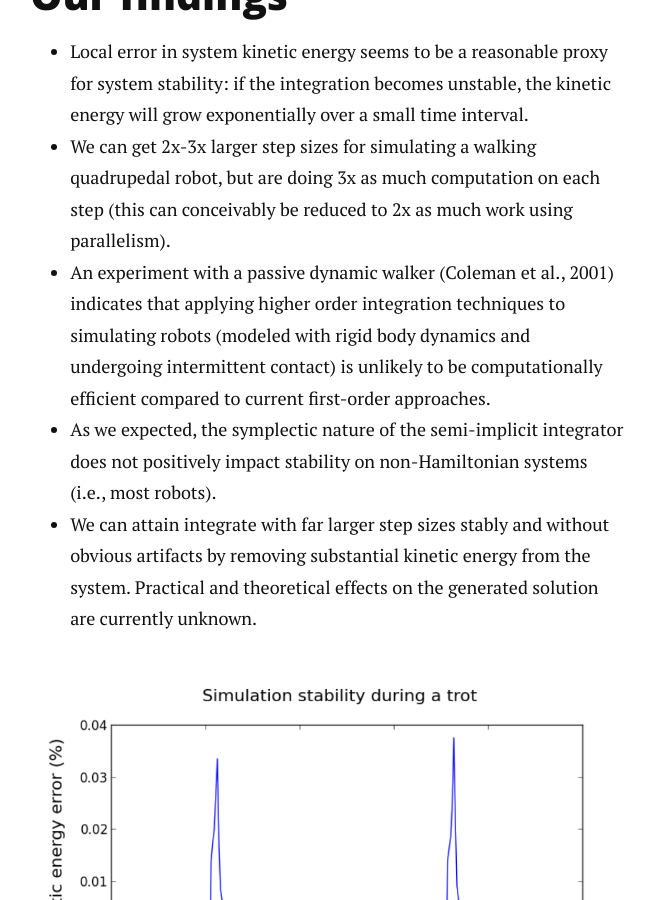
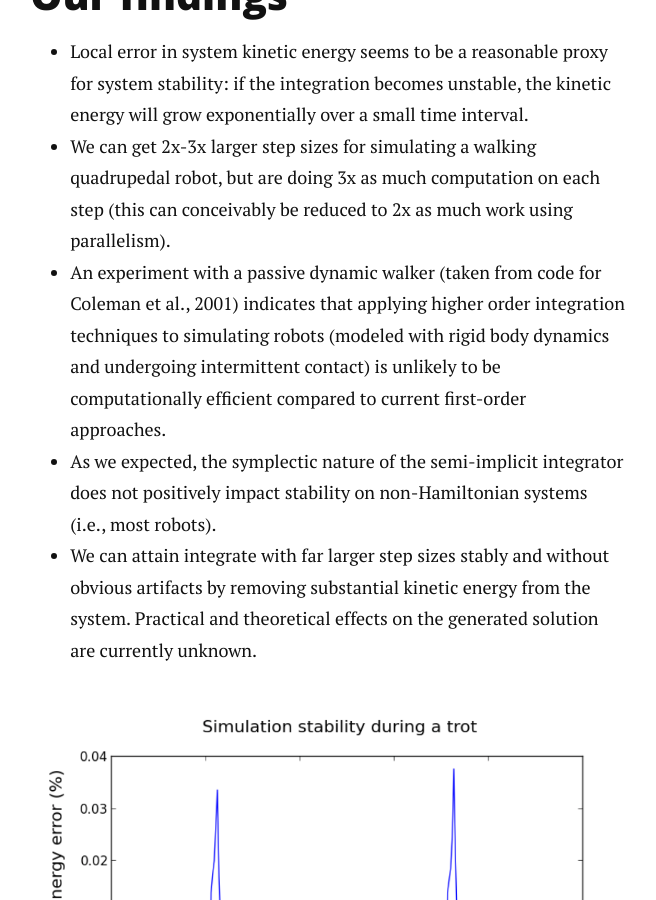
Before and after one commit to PositronicsLab/positronicslab.github.io, a Jekyll site: the page built from _posts/2015-10-18-adaptive-integration.markdown, in a window 1280 px wide and 900 px high, scrolled down 3035 px. Shown: the whole window, without its empty margins (312-968 px from the left). Built offline with Jekyll 4.4.1, drawn with Linux system fonts in a browser that asks for light colours; nearby versions of some CDN libraries; Markdown is read by kramdown in place of the engine named in the settings.

Commit message:
More updates

```diff
--- a/_posts/2015-10-18-adaptive-integration.markdown
+++ b/_posts/2015-10-18-adaptive-integration.markdown
@@ -41,7 +41,7 @@ Our research uses the approach described above and standard error control techni
 
 * Local error in system kinetic energy seems to be a reasonable proxy for system stability: if the integration becomes unstable, the kinetic energy will grow exponentially over a small time interval.
 * We can get 2x-3x larger step sizes for simulating a walking quadrupedal robot, but are doing 3x as much computation on each step (this can conceivably be reduced to 2x as much work using parallelism).
-* An experiment with a passive dynamic walker (Coleman et al., 2001) indicates that applying higher order integration techniques to simulating robots (modeled with rigid body dynamics and undergoing intermittent contact) is unlikely to be computationally efficient compared to current first-order approaches.
+* An experiment with a passive dynamic walker (taken from code for Coleman et al., 2001) indicates that applying higher order integration techniques to simulating robots (modeled with rigid body dynamics and undergoing intermittent contact) is unlikely to be computationally efficient compared to current first-order approaches.
 * As we expected, the symplectic nature of the semi-implicit integrator does not positively impact stability on non-Hamiltonian systems (i.e., most robots).
 * We can attain integrate with far larger step sizes stably and without obvious artifacts by removing substantial kinetic energy from the system. Practical and theoretical effects on the generated solution are currently unknown.
 
```
